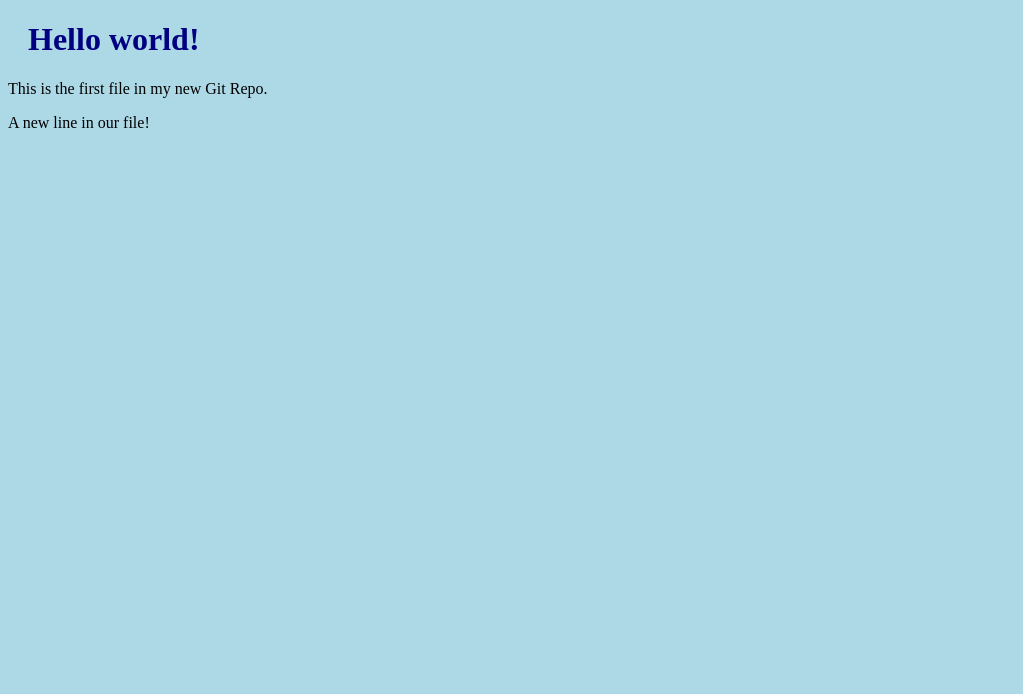
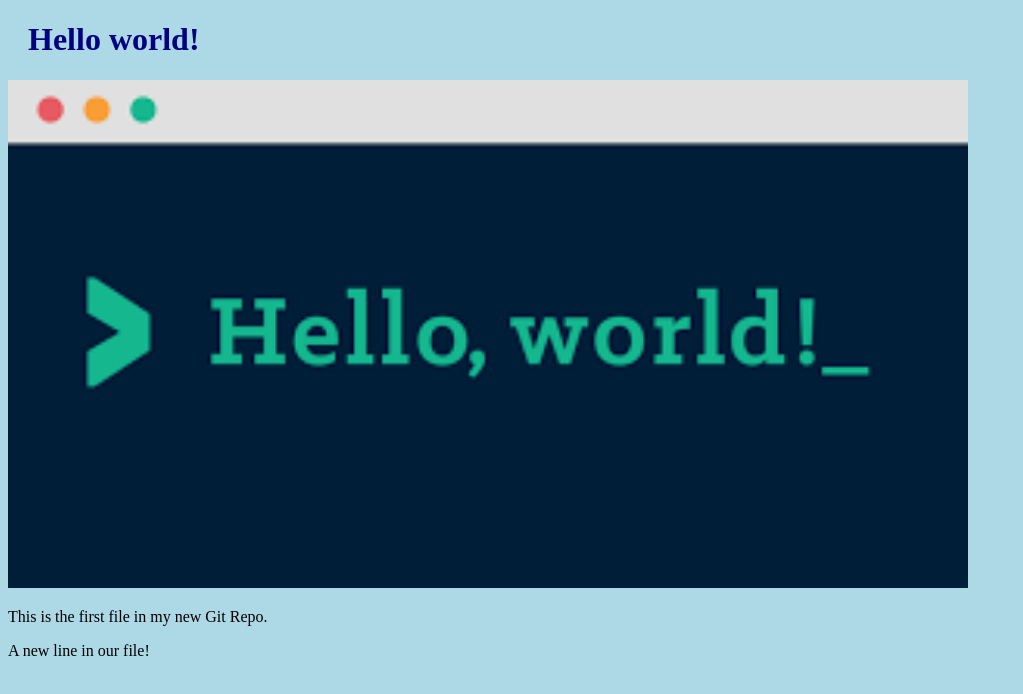
Before and after one commit to AlissonSP1511/aulagit, a plain HTML site: page index.html in a window 1280 px wide. Shown: the whole page, without its empty margins (0-1023 px from the left). Drawn offline with Linux system fonts and the light colour scheme.

Commit message:
Added image to Hello World

```diff
--- a/index.html
+++ b/index.html
@@ -10,6 +10,8 @@
 
 <body>
     <h1>Hello world!</h1>
+    <div><img src="/img_hello_world.png" alt="Hello World from Space"
+        style="width:100%;max-width:960px"></div>
     <p>This is the first file in my new Git Repo.</p>
     <p>A new line in our file!</p>
 </body>
```
Also changed, not shown: img_hello_world.png (added).
